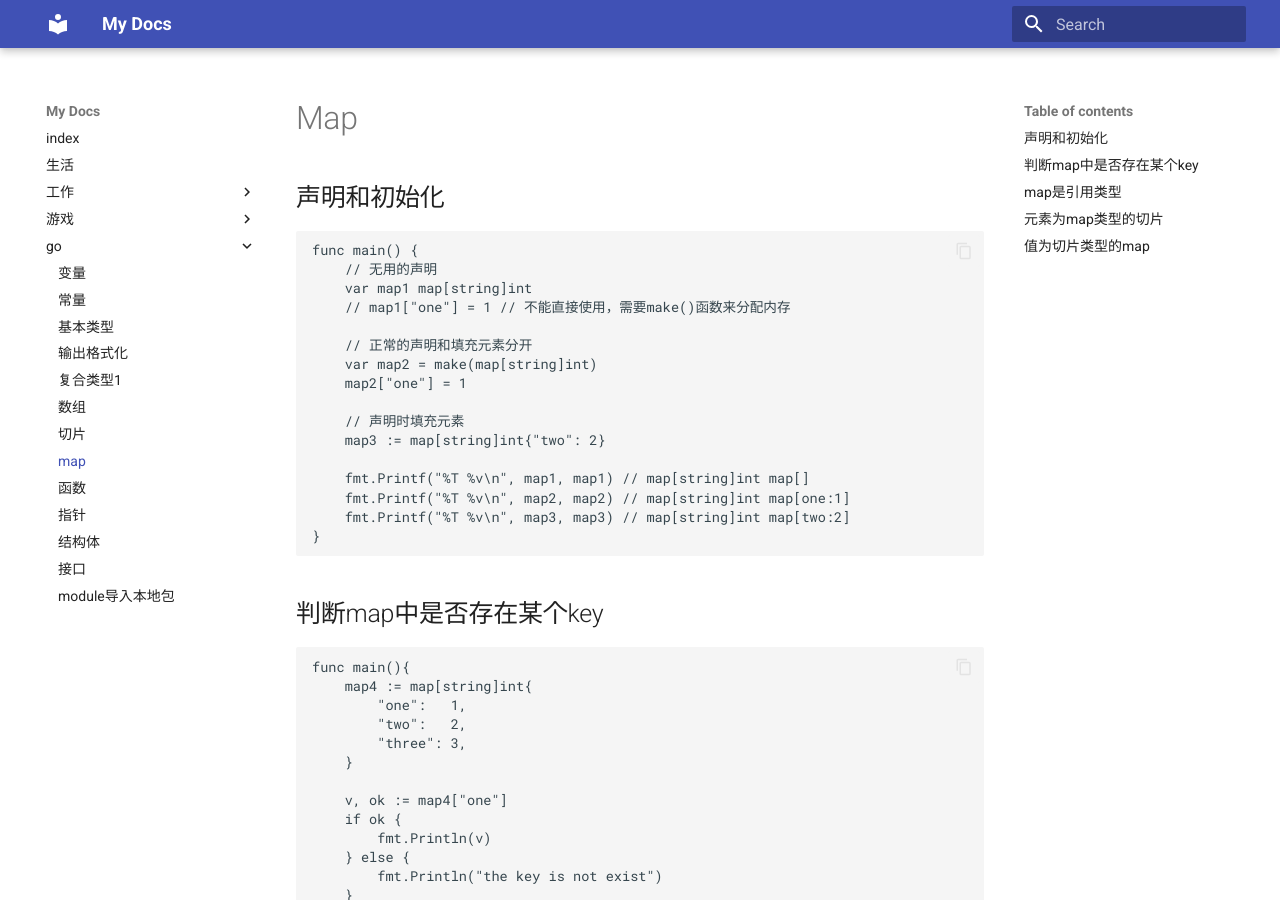
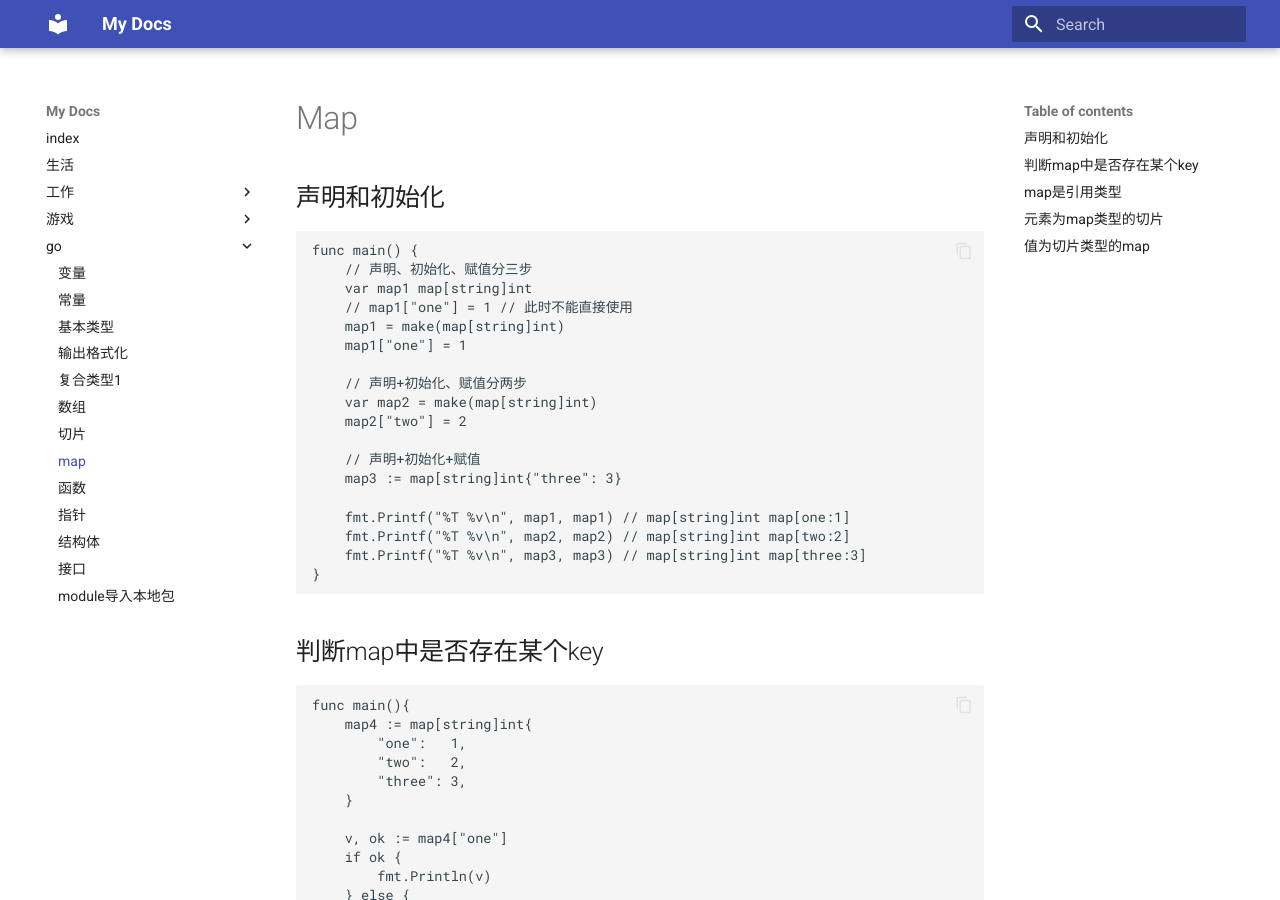
Before and after one commit to hjfeng1988/my-site, an MkDocs documentation site: the page built from docs/go/map.md, in a window 1280 px wide and 900 px high. Built offline with MkDocs 1.6.1 and Material for MkDocs 9.7.7, drawn with Linux system fonts in a browser that asks for light colours.

Commit message:
fix go map

````diff
--- a/docs/go/map.md
+++ b/docs/go/map.md
@@ -3,20 +3,22 @@
 ## 声明和初始化
 ```
 func main() {
-	// 无用的声明
+	// 声明、初始化、赋值分三步
 	var map1 map[string]int
-	// map1["one"] = 1 // 不能直接使用，需要make()函数来分配内存
+	// map1["one"] = 1 // 此时不能直接使用
+	map1 = make(map[string]int)
+	map1["one"] = 1
 
-	// 正常的声明和填充元素分开
+	// 声明+初始化、赋值分两步
 	var map2 = make(map[string]int)
-	map2["one"] = 1
+	map2["two"] = 2
 
-	// 声明时填充元素
-	map3 := map[string]int{"two": 2}
+	// 声明+初始化+赋值
+	map3 := map[string]int{"three": 3}
 
-	fmt.Printf("%T %v\n", map1, map1) // map[string]int map[]
-	fmt.Printf("%T %v\n", map2, map2) // map[string]int map[one:1]
-	fmt.Printf("%T %v\n", map3, map3) // map[string]int map[two:2]
+	fmt.Printf("%T %v\n", map1, map1) // map[string]int map[one:1]
+	fmt.Printf("%T %v\n", map2, map2) // map[string]int map[two:2]
+	fmt.Printf("%T %v\n", map3, map3) // map[string]int map[three:3]
 }
 ```
 
````
